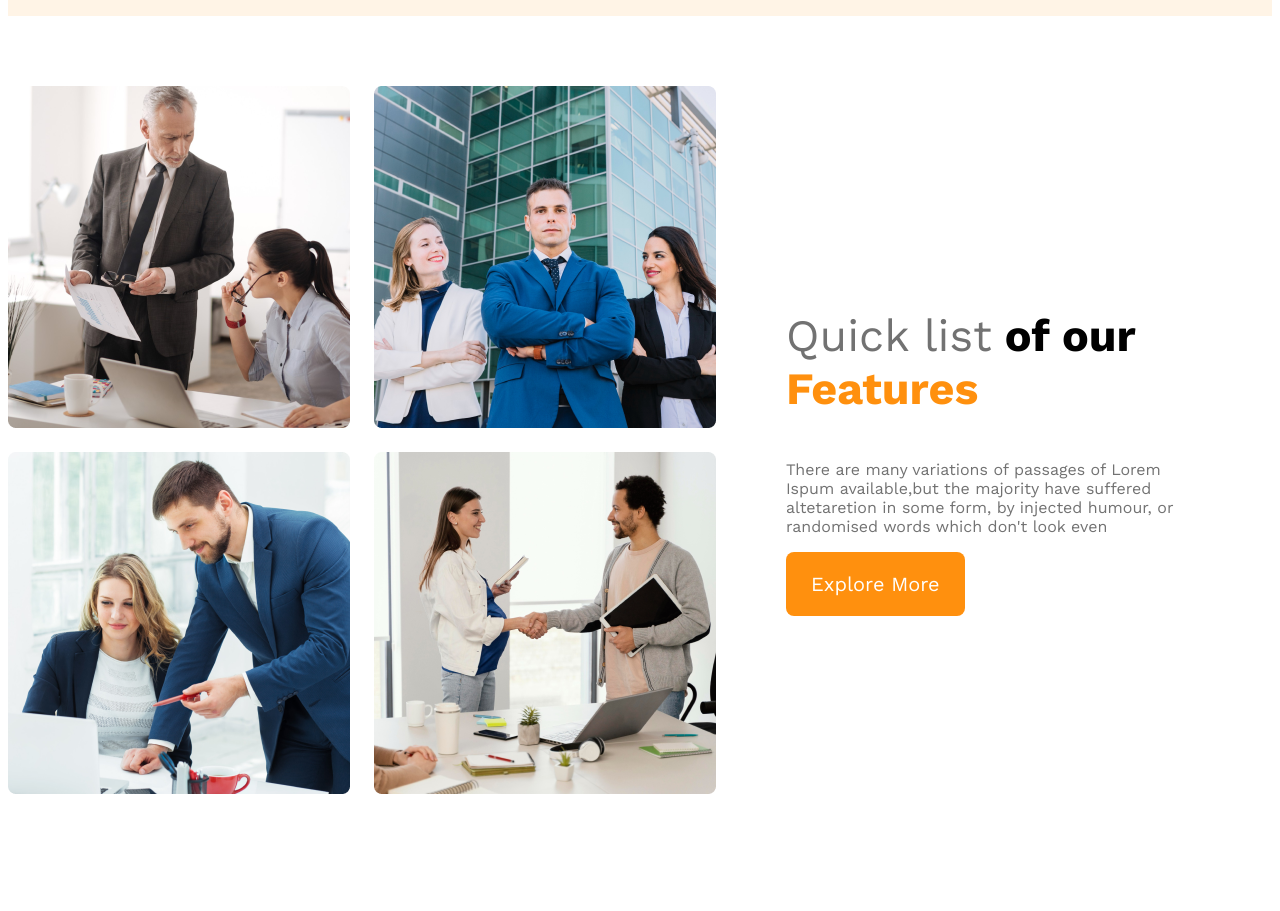
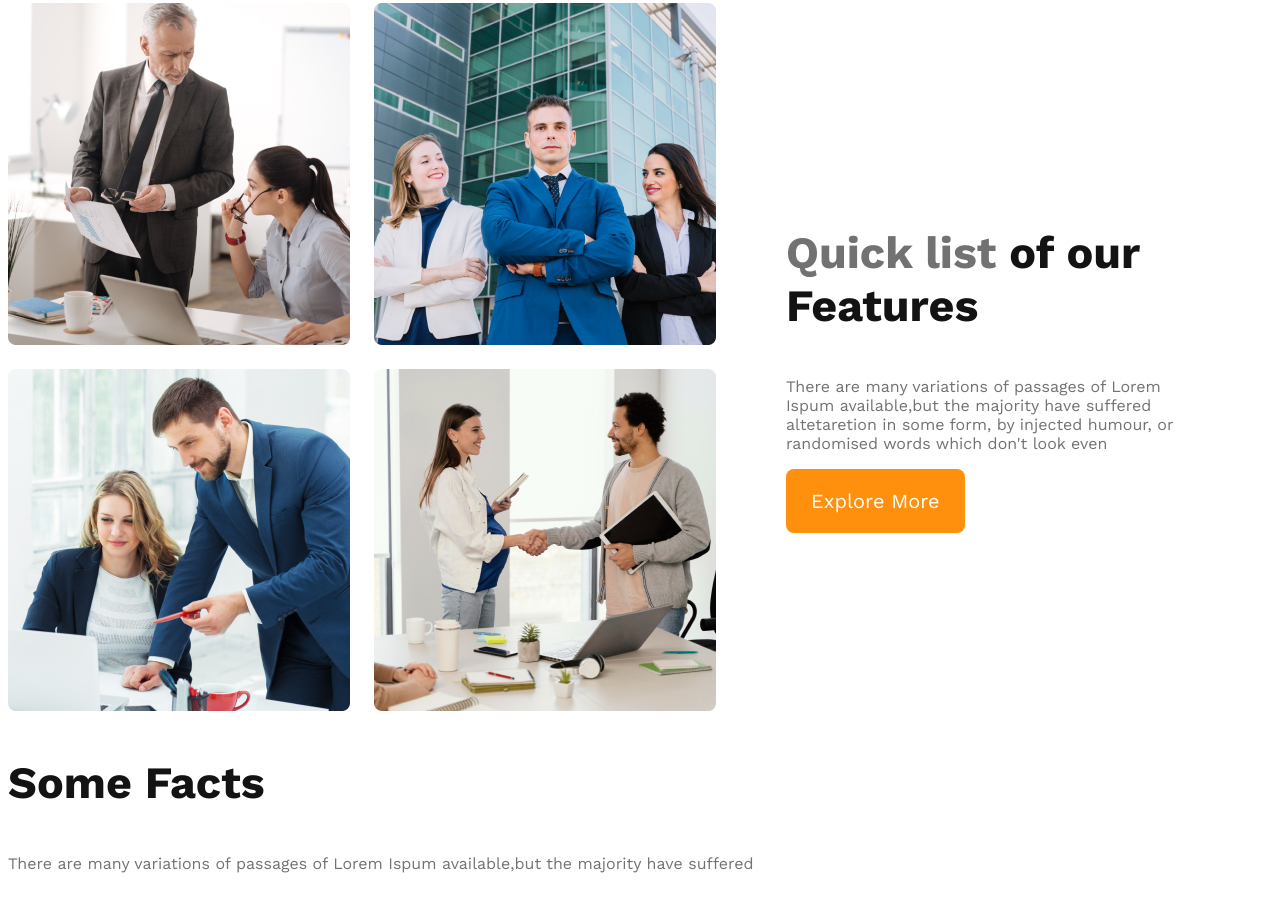
Before and after one commit to 88Irfan/g3-architect-website, a plain HTML site: page index.html in a window 1280 px wide. Shown: the part 995-1906 px from the top of the page. Before the commit the page ends 1859 px from the top, so only its background shows below. Drawn offline with nearby package versions, Linux system fonts and the light colour scheme.

Commit message:
startec css shard

```diff
--- a/index.html
+++ b/index.html
@@ -43,16 +43,28 @@
                 <img src="images/team2.png" alt="">
                 <img src="images/team3.png" alt="">
                 <img src="images/team4.png" alt="">
-             </div>
+            </div>
             <div class="teams-content">
-                <h3 class="teams-title"><span class="quick-list text-light-gray">Quick list</span> <span>of our</span> <span class="text-features">Features</span></h3>
+                <h3 class="section-title"><span class="quick-list text-light-gray">Quick list</span> <span>of our</span>
+                    <span class="text-features">Features</span></h3>
                 <p class="text-light-gray">
                     There are many variations of passages of Lorem Ispum available,but the majority have suffered
-                        altetaretion in some form, by injected humour, or randomised words which don't look even
+                    altetaretion in some form, by injected humour, or randomised words which don't look even
                 </p>
-               <button class="btn-primary">Explore More</button>
+                <button class="btn-primary">Explore More</button>
 
             </div>
+        </section>
+        <!-- features sections start -->
+        <section class="features">
+
+
+        </section>
+        <!-- Fact sections start -->
+        <section class="facts">
+            <h3 class="section-title">Some Facts</h3>
+            <p class="text-light-gray">There are many variations of passages of Lorem Ispum available,but the majority have suffered</p>
+
         </section>
     </main>
     <footer></footer>
--- a/styles/architects.css
+++ b/styles/architects.css
@@ -19,6 +19,11 @@
     color: #727272;
 
 }
+.section-title{
+    font-size: 2.8rem;
+    font-weight: 700;
+    color: #131313;
+}
 /* Header styles */
 header{
     background-color: rgba(255, 144, 14, 0.10);
@@ -31,11 +36,7 @@ nav{
 nav> ul{
     display: flex;
 }
-.nav-title{
-    font-size: 2.8rem;
-    font-weight: 700;
-    color: #131313;
-}
+
 nav ul li{
     list-style: none;
     margin-right: 30px;
@@ -114,6 +115,7 @@ main{
         padding-right: 20px;
 
 }
+}
 
 /* medium or table device */
 @media screen and (min-width: 576px) and (max-width: 960px) {
```
